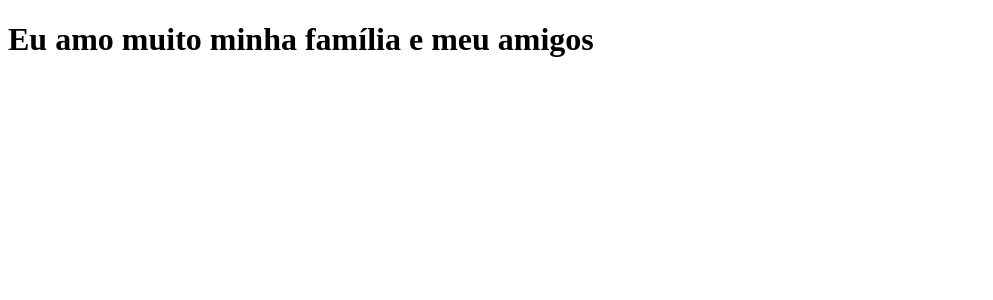
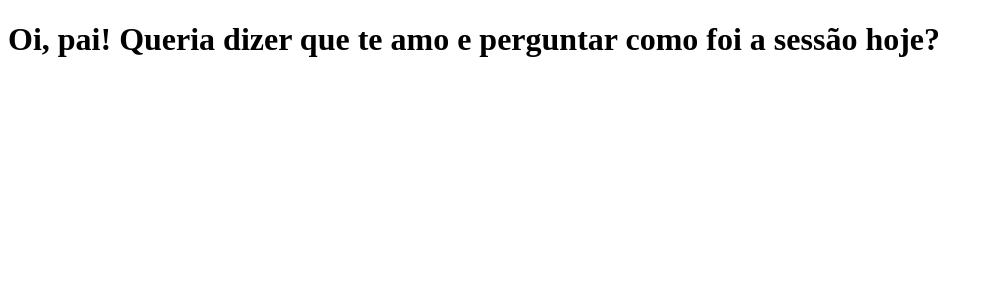
Before and after one commit to brunogonca/clone-tabnews, a Next.js app: page / in a window 1280 px wide. Shown: the top 300 px of the page, without its empty margins (0-993 px from the left). Built offline with nearby package versions, Linux system fonts and the light colour scheme.

Commit message:
updating index.js with other message

```diff
--- a/pages/index.js
+++ b/pages/index.js
@@ -1,9 +1,9 @@
 function Home() {
-  return <h1>Eu amo muito minha família e meu amigos</h1>;
-}
-
-function teste1() {
-  console.log("teste");
+  return (
+    <h1>
+      Oi, pai! Queria dizer que te amo e perguntar como foi a sessão hoje?
+    </h1>
+  );
 }
 
 export default Home;
```
